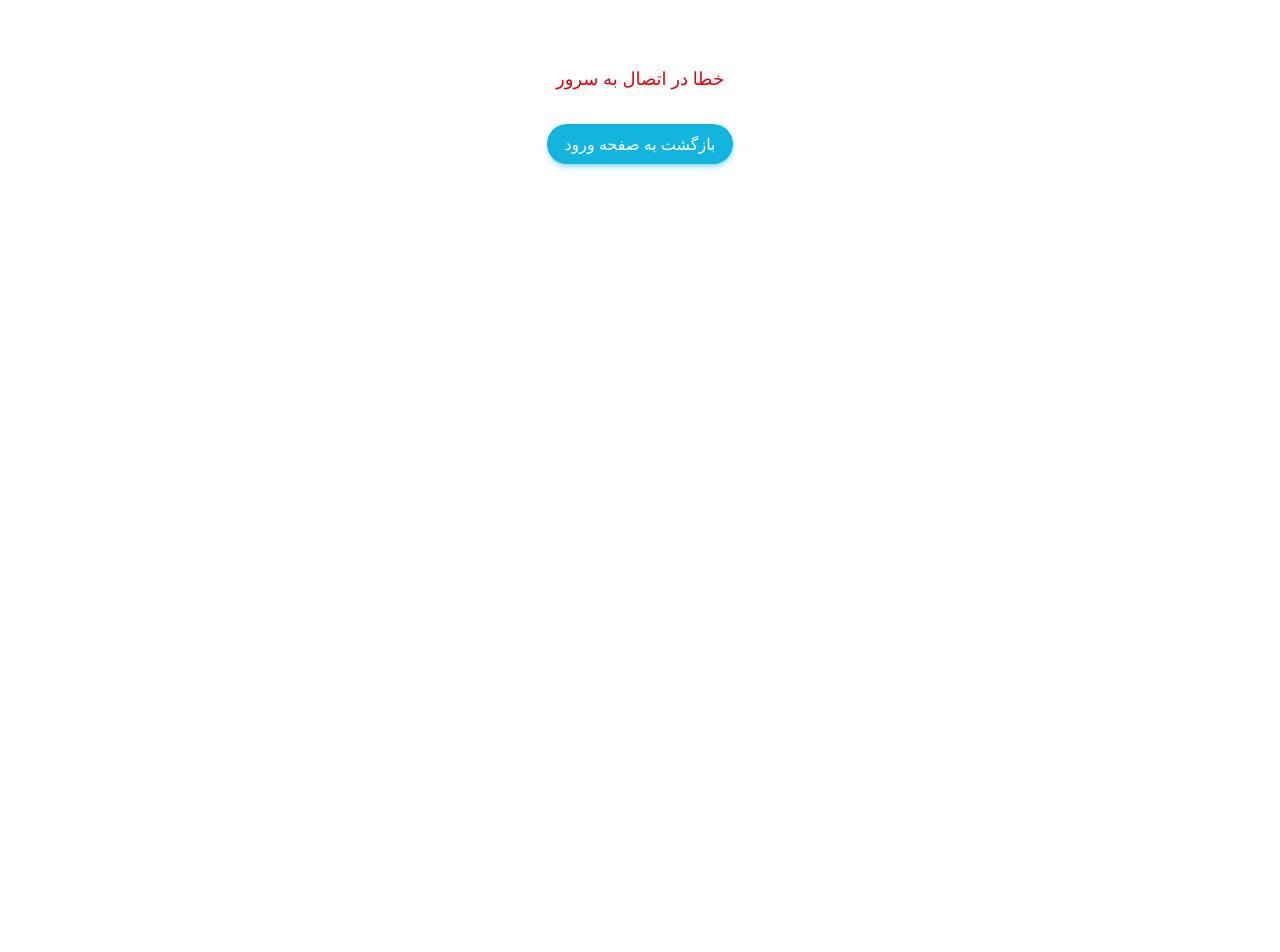
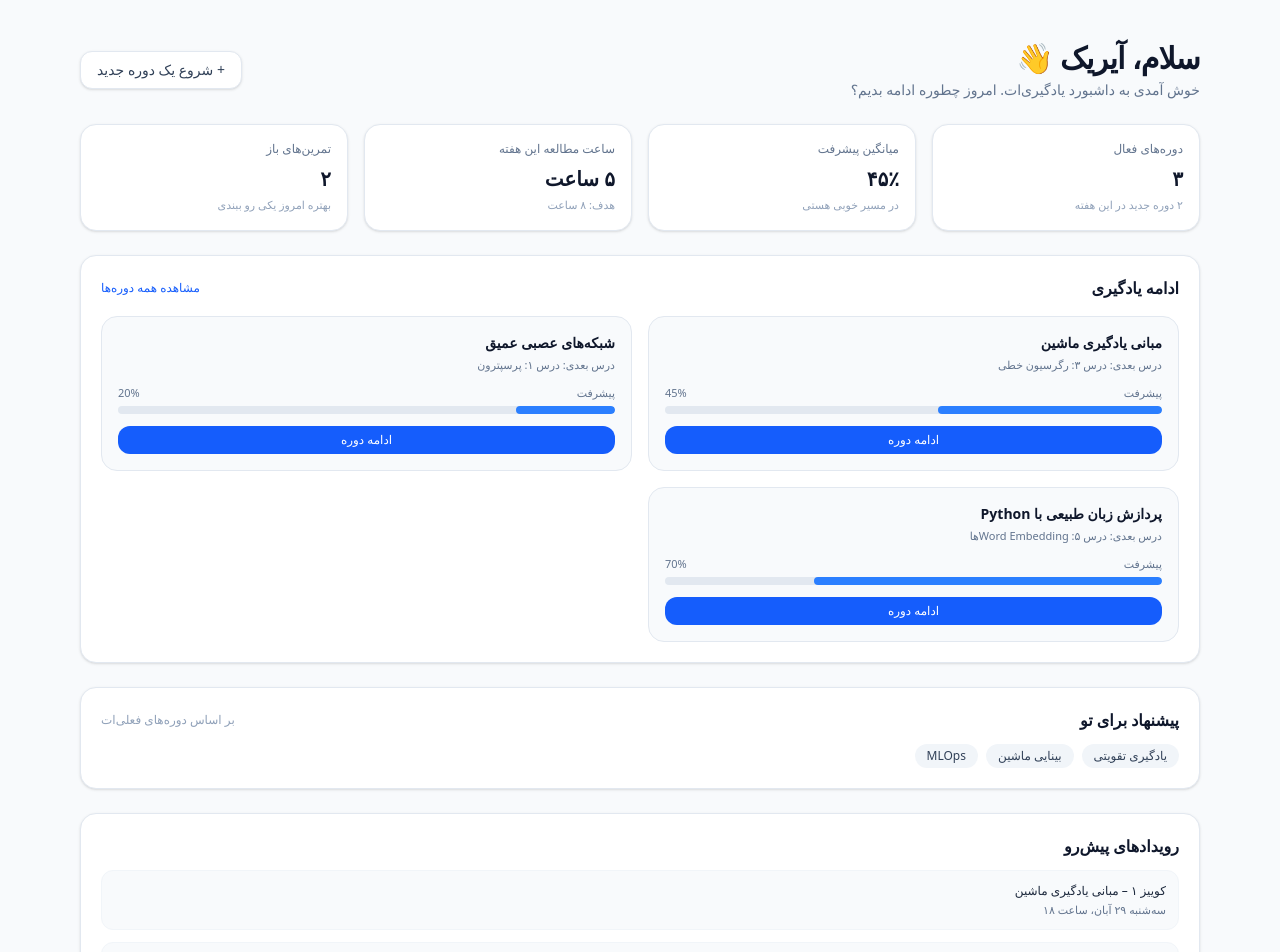
Before and after one commit to TheAyrik/ANLMS, a Next.js app in the folder frontend/: page /dashboard in a window 1280 px wide. Shown: the top 952 px of the page. Before the commit the page ends 800 px from the top, so only its background shows below. Built offline with nearby package versions, Linux system fonts and the light colour scheme; no server answers; a small style sheet from the web is missing.

Commit message:
feat: implement session check on login page to redirect authenticated users to dashboard

```diff
--- a/frontend/src/app/dashboard/page.tsx
+++ b/frontend/src/app/dashboard/page.tsx
@@ -1,128 +1,206 @@
-// frontend/src/app/dashboard/page.tsx
-'use client'
+// app/dashboard/page.tsx (یا pages/dashboard.tsx)
 
-import { Container } from '@/components/container'
-import { Button } from '@/components/button'
-import { useEffect, useState } from 'react'
-import { useRouter } from 'next/navigation'
+import React from "react";
 
-type UserProfile = {
-  id: number
-  username: string
-  email: string
-  first_name: string
-  last_name: string
+const demoCourses = [
+  {
+    id: 1,
+    title: "مبانی یادگیری ماشین",
+    progress: 45,
+    nextLesson: "درس ۳: رگرسیون خطی",
+  },
+  {
+    id: 2,
+    title: "شبکه‌های عصبی عمیق",
+    progress: 20,
+    nextLesson: "درس ۱: پرسپترون",
+  },
+  {
+    id: 3,
+    title: "پردازش زبان طبیعی با Python",
+    progress: 70,
+    nextLesson: "درس ۵: Word Embeddingها",
+  },
+];
+
+const upcomingItems = [
+  {
+    id: 1,
+    title: "کوییز ۱ – مبانی یادگیری ماشین",
+    date: "سه‌شنبه ۲۹ آبان، ساعت ۱۸",
+  },
+  {
+    id: 2,
+    title: "تحویل تمرین شبکه‌های عصبی",
+    date: "پنج‌شنبه ۱ آذر، ساعت ۲۳:۵۹",
+  },
+];
+
+export default function DashboardPage() {
+  return (
+    <div className="min-h-screen bg-slate-50">
+      {/* Container اصلی */}
+      <div className="mx-auto max-w-6xl px-4 py-6 lg:py-10">
+        {/* هدر */}
+        <header className="mb-6 flex flex-col gap-3 sm:flex-row sm:items-center sm:justify-between">
+          <div>
+            <h1 className="text-2xl font-semibold tracking-tight text-slate-900 sm:text-3xl">
+              سلام، آیریک 👋
+            </h1>
+            <p className="mt-1 text-sm text-slate-500">
+              خوش آمدی به داشبورد یادگیری‌ات. امروز چطوره ادامه بدیم؟
+            </p>
+          </div>
+          <button className="inline-flex items-center justify-center rounded-xl border border-slate-200 bg-white px-4 py-2 text-sm font-medium text-slate-700 shadow-sm hover:bg-slate-50">
+            + شروع یک دوره جدید
+          </button>
+        </header>
+
+        {/* کارت‌های آماری */}
+        <section className="mb-6 grid gap-4 sm:grid-cols-2 lg:grid-cols-4">
+          <StatCard label="دوره‌های فعال" value="۳" helper="۲ دوره جدید در این هفته" />
+          <StatCard label="میانگین پیشرفت" value="۴۵٪" helper="در مسیر خوبی هستی" />
+          <StatCard label="ساعت مطالعه این هفته" value="۵ ساعت" helper="هدف: ۸ ساعت" />
+          <StatCard label="تمرین‌های باز" value="۲" helper="بهتره امروز یکی رو ببندی" />
+        </section>
+
+        <div className="grid gap-6 lg:grid-cols-[2fr,1fr]">
+          {/* ستون اصلی */}
+          <main className="space-y-6">
+            {/* ادامه یادگیری */}
+            <section className="rounded-2xl border border-slate-200 bg-white p-4 shadow-sm sm:p-5">
+              <div className="mb-4 flex items-center justify-between">
+                <h2 className="text-base font-semibold text-slate-900">
+                  ادامه یادگیری
+                </h2>
+                <button className="text-xs font-medium text-blue-600 hover:text-blue-700">
+                  مشاهده همه دوره‌ها
+                </button>
+              </div>
+              <div className="grid gap-4 md:grid-cols-2">
+                {demoCourses.map((course) => (
+                  <CourseCard key={course.id} course={course} />
+                ))}
+              </div>
+            </section>
+
+            {/* پیشنهاد دوره‌ها – بعداً می‌تونی وصلش کنی به بک‌اند */}
+            <section className="rounded-2xl border border-slate-200 bg-white p-4 shadow-sm sm:p-5">
+              <div className="mb-3 flex items-center justify-between">
+                <h2 className="text-base font-semibold text-slate-900">
+                  پیشنهاد برای تو
+                </h2>
+                <span className="text-xs text-slate-400">
+                  بر اساس دوره‌های فعلی‌ات
+                </span>
+              </div>
+              <div className="flex flex-wrap gap-2 text-xs">
+                <span className="rounded-full bg-slate-100 px-3 py-1 text-slate-700">
+                  یادگیری تقویتی
+                </span>
+                <span className="rounded-full bg-slate-100 px-3 py-1 text-slate-700">
+                  بینایی ماشین
+                </span>
+                <span className="rounded-full bg-slate-100 px-3 py-1 text-slate-700">
+                  MLOps
+                </span>
+              </div>
+            </section>
+          </main>
+
+          {/* ستون کناری */}
+          <aside className="space-y-6">
+            {/* رویدادهای پیش‌رو */}
+            <section className="rounded-2xl border border-slate-200 bg-white p-4 shadow-sm sm:p-5">
+              <h2 className="mb-3 text-base font-semibold text-slate-900">
+                رویدادهای پیش‌رو
+              </h2>
+              <div className="space-y-3">
+                {upcomingItems.map((item) => (
+                  <div
+                    key={item.id}
+                    className="rounded-xl border border-slate-100 bg-slate-50 p-3 text-xs"
+                  >
+                    <div className="font-medium text-slate-800">
+                      {item.title}
+                    </div>
+                    <div className="mt-1 text-[11px] text-slate-500">
+                      {item.date}
+                    </div>
+                  </div>
+                ))}
+              </div>
+            </section>
+
+            {/* آخرین فعالیت‌ها – فعلاً استاتیک */}
+            <section className="rounded-2xl border border-slate-200 bg-white p-4 shadow-sm sm:p-5">
+              <h2 className="mb-3 text-base font-semibold text-slate-900">
+                آخرین فعالیت‌ها
+              </h2>
+              <ul className="space-y-2 text-xs text-slate-600">
+                <li>✅ تکمیل درس ۲ از دوره مبانی یادگیری ماشین</li>
+                <li>📘 شروع دوره شبکه‌های عصبی عمیق</li>
+                <li>⏱ ۴۵ دقیقه مطالعه در روز گذشته</li>
+              </ul>
+            </section>
+          </aside>
+        </div>
+      </div>
+    </div>
+  );
 }
 
-const API_BASE_URL = process.env.NEXT_PUBLIC_API_BASE_URL ?? 'http://localhost:8000'
+type StatCardProps = {
+  label: string;
+  value: string;
+  helper?: string;
+};
 
-export default function Dashboard() {
-  const router = useRouter()
-  const [user, setUser] = useState<UserProfile | null>(null)
-  const [loading, setLoading] = useState(true)
-  const [error, setError] = useState<string | null>(null)
+function StatCard({ label, value, helper }: StatCardProps) {
+  return (
+    <div className="rounded-2xl border border-slate-200 bg-white p-4 shadow-sm">
+      <div className="text-xs text-slate-500">{label}</div>
+      <div className="mt-2 text-xl font-semibold text-slate-900">{value}</div>
+      {helper && (
+        <div className="mt-1 text-[11px] text-slate-400">{helper}</div>
+      )}
+    </div>
+  );
+}
 
-  useEffect(() => {
-    let isMounted = true
+type Course = {
+  id: number;
+  title: string;
+  progress: number;
+  nextLesson: string;
+};
 
-    const fetchProfile = async () => {
-      try {
-        const res = await fetch(`${API_BASE_URL}/api/users/me/`, {
-          credentials: 'include',
-        })
-
-        if (res.status === 401) {
-          router.replace('/login')
-          return
-        }
-
-        const data = await res.json().catch(() => null)
-        if (!res.ok) {
-          if (isMounted) {
-            setError(data?.detail ?? 'خطایی در دریافت اطلاعات کاربر رخ داد.')
-          }
-          return
-        }
-
-        if (isMounted && data) {
-          setUser(data as UserProfile)
-        }
-      } catch (error) {
-        if (isMounted) {
-          setError('خطا در اتصال به سرور')
-        }
-      } finally {
-        if (isMounted) {
-          setLoading(false)
-        }
-      }
-    }
-
-    fetchProfile()
-
-    return () => {
-      isMounted = false
-    }
-  }, [router])
-
-  const handleLogout = async () => {
-    try {
-      await fetch(`${API_BASE_URL}/api/users/logout/`, {
-        method: 'POST',
-        headers: {
-          'Content-Type': 'application/json',
-        },
-        credentials: 'include',
-      })
-    } finally {
-      router.push('/login')
-    }
-  }
-
-  if (loading) {
-    return (
-      <Container className="py-16 text-center">
-        <p className="text-base text-gray-600">در حال بررسی وضعیت ورود...</p>
-      </Container>
-    )
-  }
-
-  if (error) {
-    return (
-      <Container className="py-16 text-center">
-        <p className="text-lg text-red-600">{error}</p>
-        <div className="mt-8 flex justify-center gap-x-6">
-          <Button onClick={() => router.push('/login')}>بازگشت به صفحه ورود</Button>
+function CourseCard({ course }: { course: Course }) {
+  return (
+    <div className="flex flex-col justify-between rounded-2xl border border-slate-200 bg-slate-50 p-4">
+      <div>
+        <h3 className="text-sm font-semibold text-slate-900 line-clamp-2">
+          {course.title}
+        </h3>
+        <p className="mt-1 text-[11px] text-slate-500">
+          درس بعدی: {course.nextLesson}
+        </p>
+      </div>
+      <div className="mt-3">
+        <div className="mb-1 flex items-center justify-between text-[11px] text-slate-500">
+          <span>پیشرفت</span>
+          <span>{course.progress}%</span>
         </div>
-      </Container>
-    )
-  }
-
-  if (!user) {
-    return null
-  }
-
-  const fullName =
-    user.first_name || user.last_name
-      ? `${user.first_name} ${user.last_name}`.trim()
-      : user.username
-
-  return (
-    <Container className="py-16 text-center">
-      <h1 className="text-4xl font-bold tracking-tight text-gray-900">
-        {fullName ? `سلام ${fullName}!` : 'سلام!'} به پردیس هوش مصنوعی خوش آمدید.
-      </h1>
-      <p className="mt-6 text-lg text-gray-600">
-        اینجا داشبورد هوشمند شماست (نسخه اولیه).
-        شما با موفقیت احراز هویت شدید و سیستم JWT به درستی کار می‌کند.
-      </p>
-
-      <div className="mt-10 flex justify-center gap-x-6">
-        <Button color="red" onClick={handleLogout}>
-          خروج از حساب کاربری
-        </Button>
-        <Button href="/">بازگشت به صفحه اصلی</Button>
+        <div className="h-2 overflow-hidden rounded-full bg-slate-200">
+          <div
+            className="h-full rounded-full bg-blue-500"
+            style={{ width: `${course.progress}%` }}
+          />
+        </div>
+        <button className="mt-3 w-full rounded-xl bg-blue-600 py-1.5 text-xs font-medium text-white hover:bg-blue-700">
+          ادامه دوره
+        </button>
       </div>
-    </Container>
-  )
+    </div>
+  );
 }
```
Also changed, not shown: frontend/src/app/login/page.tsx (+46 -1 lines).
